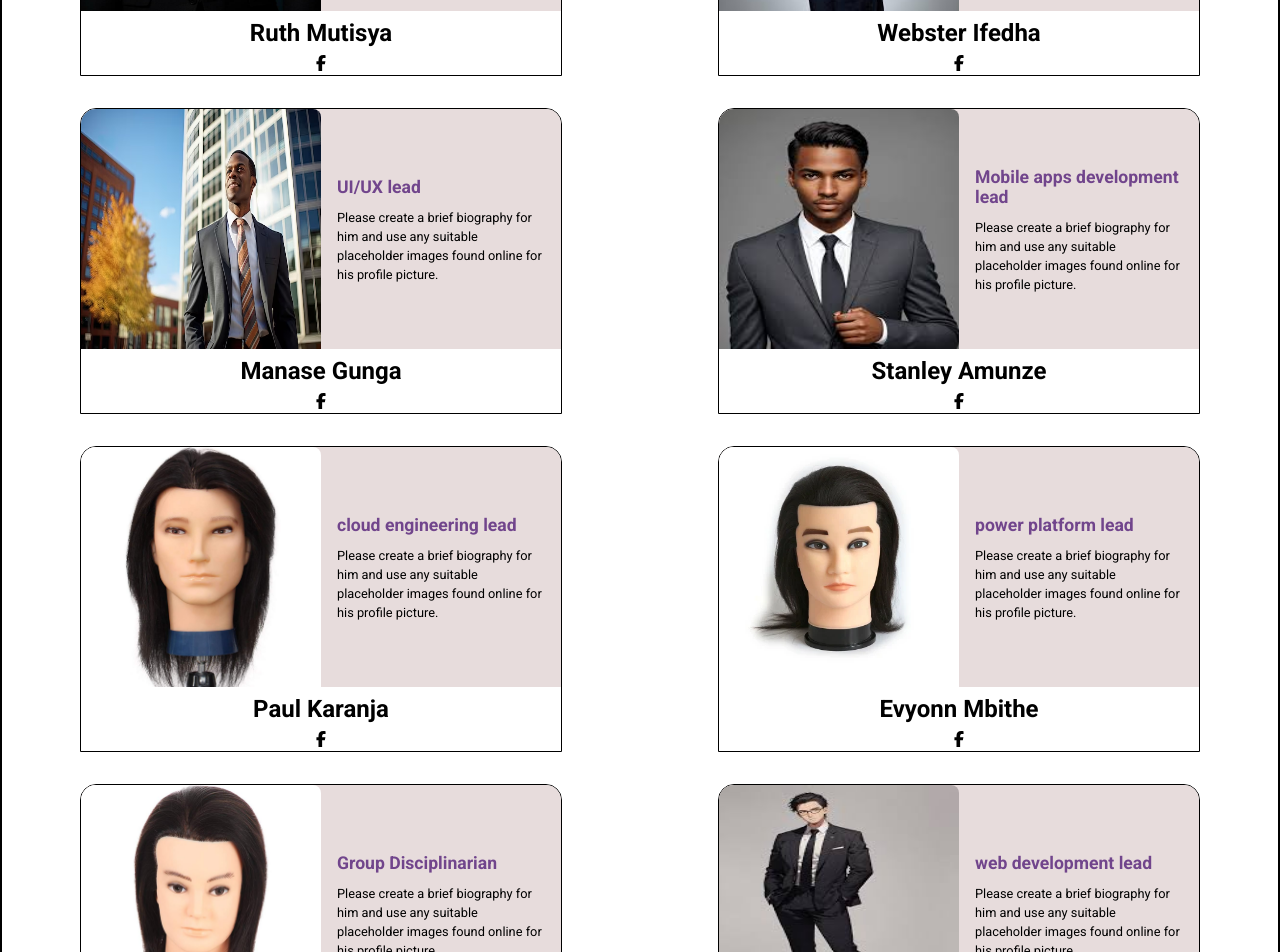
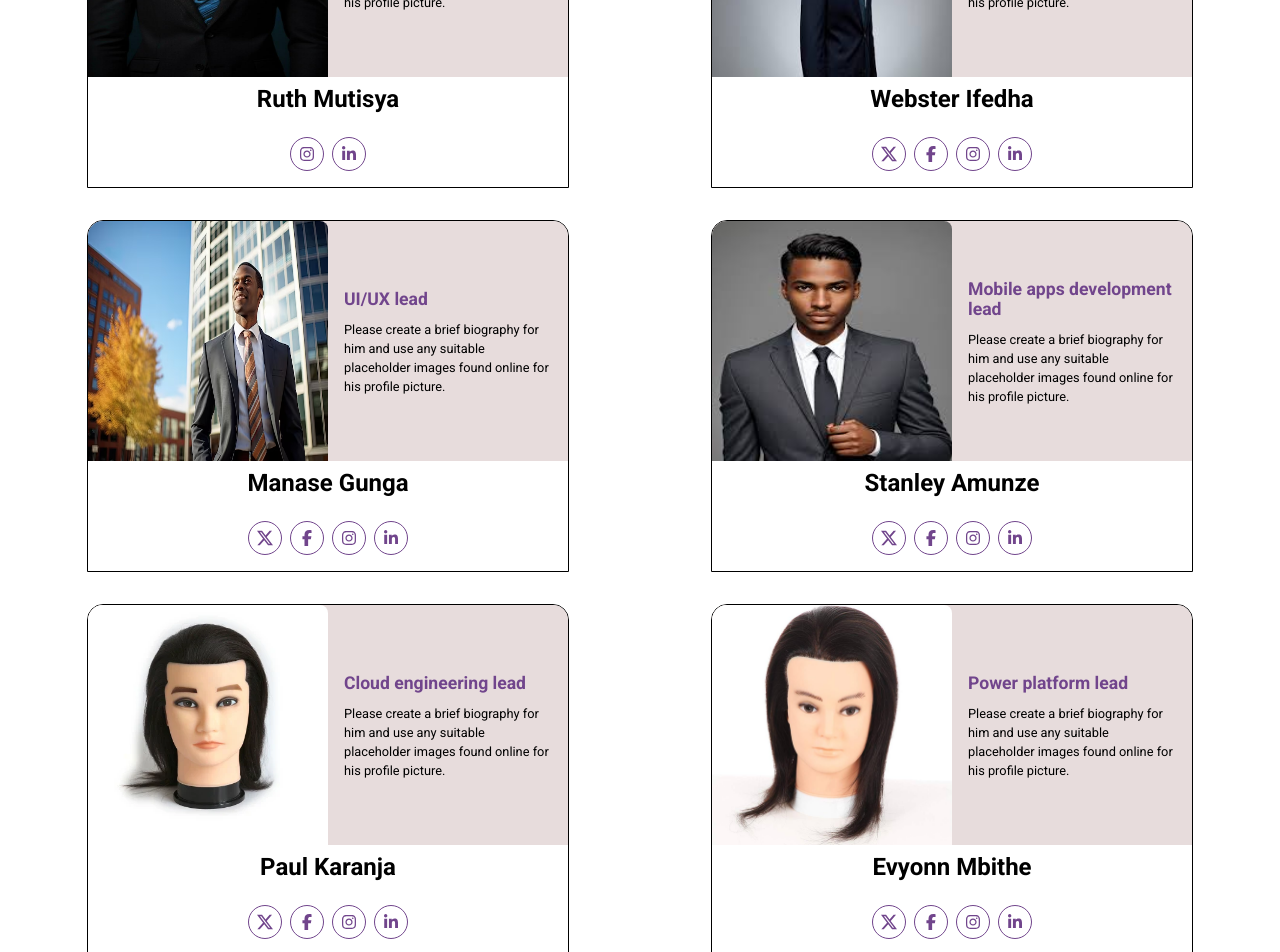
Before and after one commit to JulieWilly/muranga-university-programming-club_website, a React (Vite) app: page /leadership in a window 1280 px wide. Shown: the part 1280-2232 px from the top of the page. Built offline with nearby package versions, Linux system fonts and the light colour scheme.

Commit message:
adding new changes in the images and using data classes

```diff
--- /dev/null
+++ b/src/data/socialAccouts.js
@@ -0,0 +1,116 @@
+import { BsTwitter } from "react-icons/bs";
+import drNdiaImg from '../images/Dr_John_Ndia.jpg'
+import dummy4 from '../images/dummy_member4.jpg'
+import dummy5 from '../images/dummy_member5.jpg'
+import dummy6 from '../images/dummy_member6.jpeg'
+import dummy7 from '../images/dummy_memeber7.jpg'
+import dummy8 from '../images/dummy_member8.jpeg'
+import dummy9 from '../images/dummy_member9.avif'
+import dummy10 from '../images/dummy_member10.jpeg'
+import dummy_memberImg from '../images/dummy_member1.jpg'
+import dummy_member2Img from '../images/dummy_member2.jpeg'
+import dummy_member3Img from '../images/dummy_member3.jpg'
+
+const SocialAccounts = [
+    {
+        leadersImg:drNdiaImg,
+        leaderName: "DR John Ndia",
+        leadersDesignation:"Patron of the club",
+        leadersBiography: "Please create a brief biography for him and use any suitable placeholder images found online for his profile picture.",
+        twitterUrl: "x.com",
+        facebookdUrl: "facebook.com",
+        linkedinUrl: "linkedin.com"
+    },
+    {
+        leadersImg:dummy4,
+        leaderName: "Victory Njeri",
+        leadersDesignation:"The Chairperson",
+        leadersBiography: "Please create a brief biography for him and use any suitable placeholder images found online for his profile picture.",
+        twitterUrl: "x.com",
+        linkedinUrl: "linkedin.com",
+        facebookdUrl: "facebook.com",
+        instagramUrl: "instagram.com",
+    },
+    {
+        leadersImg:dummy5,
+        leaderName: "Allan Muhari",
+        leadersDesignation:"The Vice Chairperson",
+        leadersBiography: "Please create a brief biography for him and use any suitable placeholder images found online for his profile picture.",
+        linkedinUrl: "linkedin.com",
+        twitterUrl: "x.com",
+
+    },
+    {
+        leadersImg:dummy6,
+        leaderName: "Bridget Gitong'a",
+        leadersDesignation:"The Secretary",
+        leadersBiography: "Please create a brief biography for him and use any suitable placeholder images found online for his profile picture.",
+        twitterUrl: "x.com",
+        linkedinUrl: "linkedin.com"
+
+    },
+    {
+        leadersImg:dummy7,
+        leaderName: "Ruth Mutisya",
+        leadersDesignation:"The Treasurer",
+        leadersBiography: "Please create a brief biography for him and use any suitable placeholder images found online for his profile picture.",
+
+        linkedinUrl: "linkedin.com",
+
+        instagramUrl: "instagram.com",
+    },
+    {
+        leadersImg:dummy8,
+        leaderName: "Webster Ifedha",
+        leadersDesignation:"Cyber Security Lead",
+        leadersBiography: "Please create a brief biography for him and use any suitable placeholder images found online for his profile picture.",
+        twitterUrl: "x.com",
+        linkedinUrl: "linkedin.com",
+        facebookdUrl: "facebook.com",
+        instagramUrl: "instagram.com",
+    },
+    {
+        leadersImg:dummy9,
+        leaderName: "Manase Gunga",
+        leadersDesignation:"UI/UX lead",
+        leadersBiography: "Please create a brief biography for him and use any suitable placeholder images found online for his profile picture.",
+        twitterUrl: "x.com",
+        linkedinUrl: "linkedin.com",
+        facebookdUrl: "facebook.com",
+        instagramUrl: "instagram.com",
+    },
+    {
+        leadersImg:dummy10,
+        leaderName: "Stanley Amunze",
+        leadersDesignation:"Mobile apps development lead",
+        leadersBiography: "Please create a brief biography for him and use any suitable placeholder images found online for his profile picture.",
+        twitterUrl: "x.com",
+        linkedinUrl: "linkedin.com",
+        facebookdUrl: "facebook.com",
+        instagramUrl: "instagram.com",
+    },
+    {
+        leadersImg:dummy_member2Img,
+        leaderName: "Paul Karanja",
+        leadersDesignation:"Cloud engineering lead",
+        leadersBiography: "Please create a brief biography for him and use any suitable placeholder images found online for his profile picture.",
+        twitterUrl: "x.com",
+        linkedinUrl: "linkedin.com",
+        facebookdUrl: "facebook.com",
+        instagramUrl: "instagram.com",
+    },
+    {
+        leadersImg:dummy_member3Img,
+        leaderName: "Evyonn Mbithe",
+        leadersDesignation:"Power platform lead",
+        leadersBiography: "Please create a brief biography for him and use any suitable placeholder images found online for his profile picture.",
+        twitterUrl: "x.com",
+        linkedinUrl: "linkedin.com",
+        facebookdUrl: "facebook.com",
+        instagramUrl: "instagram.com",
+    }
+
+
+]
+
+export default SocialAccounts
--- a/src/pages/Leadership/LeadersCard.jsx
+++ b/src/pages/Leadership/LeadersCard.jsx
@@ -15,16 +15,22 @@ import dummy10 from '../../images/dummy_member10.jpeg'
 import dummy_memberImg from '../../images/dummy_member1.jpg'
 import dummy_member2Img from '../../images/dummy_member2.jpeg'
 import dummy_member3Img from '../../images/dummy_member3.jpg'
+import { Link } from 'react-router-dom'
+import socialData from '../../data/socialAccouts'
 
 import "./leadership.css";
 import SocialIcons from "../../components/SocialIcons";
+import SocialAccounts from "../../data/socialAccouts";
 
 const Cards = ({
   leadersImg,
   leaderName,
   leadersDesignation,
   leadersBiography,
-  leadersSocials,
+  twitterUrl,
+  facebookUrl,
+  instagramUrl,
+  linkedInUrl
 }) => {
   return (
     <div className="leaders_cards">
@@ -41,7 +47,13 @@ const Cards = ({
         </div>
         <div className="bottom">
           <h1>{leaderName}</h1>
-          <div className="leaders_icons">{leadersSocials}</div>
+
+          <div className="leaders_icons">
+            {twitterUrl && <Link className="link" to={twitterUrl}> {<BsTwitterX/>}</Link>}
+            {facebookUrl && <Link className="link" to={facebookUrl}> {<FaFacebookF/>}</Link>}
+            {instagramUrl && <Link className="link" to={instagramUrl}> {<FaInstagram/>}</Link>}
+            {linkedInUrl && <Link  className="link" to={linkedInUrl}> {<FaLinkedinIn/>}</Link>}
+          </div>
 
 
           </div>
@@ -53,91 +65,17 @@ const LeadersCard = () => {
   return (
     <>
       <div className="leadersCards">
-        <Cards
-          leadersImg={drNdiaImg}
-          leaderName="DR John Ndia"
-          leadersDesignation="Patron of the club"
-          leadersBiography="Please create a brief biography for him and use any suitable placeholder images found online for his profile picture."
-          leadersSocials={<SocialIcons social_icon={<BsTwitterX />}/>}
-        />
-        <Cards
-          leadersImg={dummy4}
-          leaderName="Victory Njeri"
-          leadersDesignation="The Chairperson"
-          leadersBiography="Please create a brief biography for him and use any suitable placeholder images found online for his profile picture."
-          leadersSocials={<FaFacebookF />}
-        />
-        <Cards
-          leadersImg={dummy5}
-          leaderName="Allan Muhari"
-          leadersDesignation="The Vice Chairperson"
-          leadersBiography="Please create a brief biography for him and use any suitable placeholder images found online for his profile picture."
-          // leadersSocials={<SocialIcons />}
-        />
-        <Cards
-          leadersImg={dummy6}
-          leaderName="Bridget Gitong'a"
-          leadersDesignation="The Secretary"
-          leadersBiography="Please create a brief biography for him and use any suitable placeholder images found online for his profile picture."
-          leadersSocials={<FaFacebookF />}
-        />
-        <Cards
-          leadersImg={dummy7}
-          leaderName="Ruth Mutisya"
-          leadersDesignation="The Treasurer"
-          leadersBiography="Please create a brief biography for him and use any suitable placeholder images found online for his profile picture."
-          leadersSocials={<FaFacebookF />}
-        />
-        <Cards
-          leadersImg={dummy8}
-          leaderName="Webster Ifedha"
-          leadersDesignation="Cyber Security Lead"
-          leadersBiography="Please create a brief biography for him and use any suitable placeholder images found online for his profile picture."
-          leadersSocials={<FaFacebookF />}
-        />
-        <Cards
-          leadersImg={dummy9}
-          leaderName="Manase Gunga"
-          leadersDesignation="UI/UX lead"
-          leadersBiography="Please create a brief biography for him and use any suitable placeholder images found online for his profile picture."
-          leadersSocials={<FaFacebookF />}
-        />
-        <Cards
-          leadersImg={dummy10}
-          leaderName="Stanley Amunze"
-          leadersDesignation="Mobile apps development lead"
-          leadersBiography="Please create a brief biography for him and use any suitable placeholder images found online for his profile picture."
-          leadersSocials={<FaFacebookF />}
-        />
-        <Cards
-          leadersImg={dummy_memberImg}
-          leaderName="Paul Karanja"
-          leadersDesignation="cloud engineering lead"
-          leadersBiography="Please create a brief biography for him and use any suitable placeholder images found online for his profile picture."
-          leadersSocials={<FaFacebookF />}
-        />
-        <Cards
-          leadersImg={dummy_member2Img}
-          leaderName="Evyonn Mbithe"
-          leadersDesignation="power platform lead"
-          leadersBiography="Please create a brief biography for him and use any suitable placeholder images found online for his profile picture."
-          leadersSocials={<FaFacebookF />}
-        />
-        <Cards
-          leadersImg={dummy_member3Img}
-          leaderName="WWilfred Muchire"
-          leadersDesignation="Group Disciplinarian"
-          leadersBiography="Please create a brief biography for him and use any suitable placeholder images found online for his profile picture."
-          leadersSocials={<FaFacebookF />}
-        />
-        <Cards
-          leadersImg={dummy6}
-          leaderName="Carolyne Githenduka"
-          leadersDesignation="web development lead"
-          leadersBiography="Please create a brief biography for him and use any suitable placeholder images found online for his profile picture."
-          leadersSocials={<FaFacebookF />}
-        />
-      </div>
+        {
+          socialData.map((socialAccounts, i) => <Cards leadersImg={socialAccounts.leadersImg} leaderName={socialAccounts.leaderName} leadersDesignation={socialAccounts.leadersDesignation} leadersBiography={socialAccounts.leadersBiography}
+         twitterUrl={socialAccounts.twitterUrl} instagramUrl={socialAccounts.instagramUrl} linkedInUrl={socialAccounts.linkedinUrl} facebookUrl={socialAccounts.facebookdUrl}
+        />)
+}
+          </div>
+      {
+
+
+
+      }
       <Footer />
     </>
   );
--- a/src/pages/Leadership/leadership.css
+++ b/src/pages/Leadership/leadership.css
@@ -45,10 +45,11 @@
   flex-direction: row;
   gap: 2rem 0;
   flex-wrap: wrap;
-  border: 2px solid black;
   align-items: center;
   justify-content: space-around;
   margin-bottom: 2rem;
+  padding: 1rem;
+
 }
 .leaders_cards {
   display: flex;
@@ -72,7 +73,7 @@
 }
 
 .leaders_cards .leaders_img img {
-  /* display: block; */
+  display: block;
   width: 100%;
   height: 100%;
 
@@ -117,6 +118,25 @@
   padding: 0.5rem;
 }
 
+.link{
+  padding: .5rem;
+  display: grid;
+  place-content: center;
+  border-radius: 50%;
+  border: 1px solid #71458c;
+  color: #71458c;
+}
+.leaders_icons  {
+  display: flex;
+  align-items: baseline;
+  gap: .5rem;
+  padding: 1rem;
+  flex-direction: row;
+}
+.link:hover{
+  transform: scale(1.1);
+  transition: all ease-in-out .5s;
+}
 @media screen and (max-width:500px) {
   .leadersCards{
     margin: 1rem;
```
Also changed, not shown: src/images/heros2.jpg (added).
